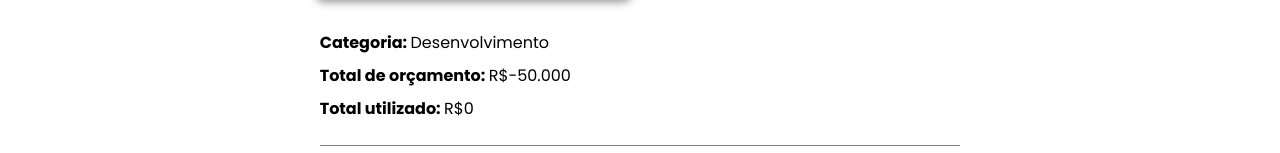
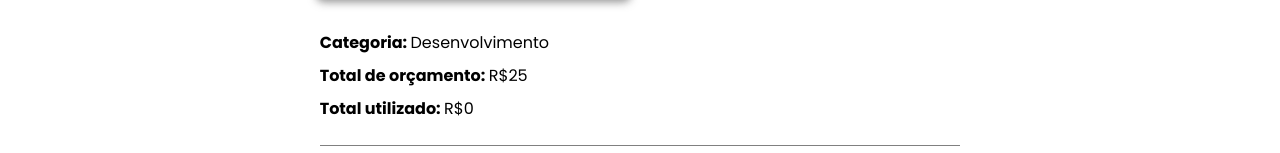
Before and after one commit to alisonBRs/costs-project, a React (Create React App) app: page /project/1 in a window 1280 px wide. Shown: the part 204-357 px from the top of the page. Built offline with nearby package versions, Linux system fonts and the light colour scheme; data requests are answered from the project's data file.

Commit message:
project.jsx error fixed

```diff
--- a/db.json
+++ b/db.json
@@ -2,7 +2,7 @@
   "projects": [
     {
       "name": "teste de projeto",
-      "budget": "-50000",
+      "budget": "25",
       "category": {
         "id": "2",
         "name": "Desenvolvimento"
--- a/src/components/Pages/Project.jsx
+++ b/src/components/Pages/Project.jsx
@@ -17,8 +17,8 @@ export function Project() {
   const [showServiceForm, setshowServiceForm] = useState(false)
   const [message, setMessage] = useState()
   const [errorMessage, setErrorMessage] = useState(false)
+  const [showMessage, setShowMessage] = useState(false)
   const [type, setType] = useState()
-  const [showMessage, setShowMessage] = useState(false)
 
   useEffect(() => {
     axios
@@ -37,18 +37,12 @@ export function Project() {
     setshowServiceForm(!showServiceForm)
   }
 
-  function Post() {
-    if (project.budget < project.cost) return false
-    return true
-  }
-
-  const messagePost = Post()
-
   function editPost(project) {
-    if (!messagePost) {
+    if (project.budget < project.cost) {
       setType("error")
       setMessage("Orçamento do projeto insuficiente!")
-      return
+      setShowMessage(true)
+      return false
     }
 
     axios
@@ -77,7 +71,7 @@ export function Project() {
               />
             )}
 
-            {!messagePost && (
+            {!editPost && (
               <Message
                 showToast={errorMessage}
                 setShowToast={setErrorMessage}
```
